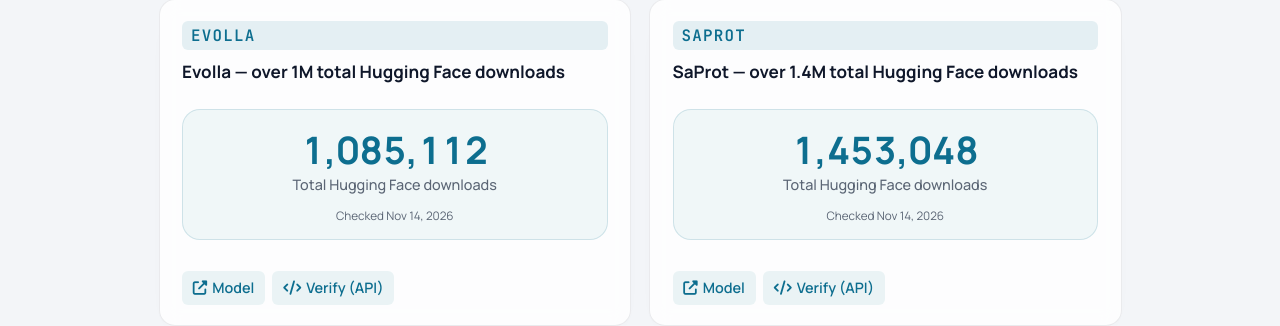
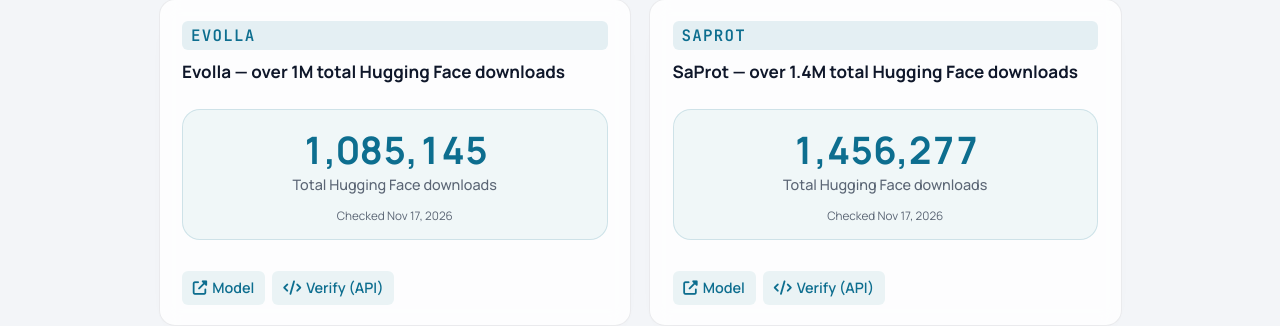
Before and after one commit to zhoubay/zhoubay.github.io, a Jekyll site: the page built from _pages/main.md, in a window 1280 px wide and 900 px high, scrolled down 6103 px. Shown: the part 136-462 px from the top of the window. Built offline with Jekyll 4.4.1, drawn with Linux system fonts in a browser that asks for light colours; some web fonts are replaced.

Commit message:
Update Scholar and Hugging Face metrics

```diff
--- a/_data/huggingface.json
+++ b/_data/huggingface.json
@@ -1,11 +1,11 @@
 {
-  "updated_at": "2026-11-14",
+  "updated_at": "2026-11-17",
   "models": {
     "westlake-repl/Evolla-10B-hf": {
-      "downloads_all_time": 1085112
+      "downloads_all_time": 1085145
     },
     "westlake-repl/SaProt_650M_AF2": {
-      "downloads_all_time": 1453048
+      "downloads_all_time": 1456277
     }
   }
 }
```
